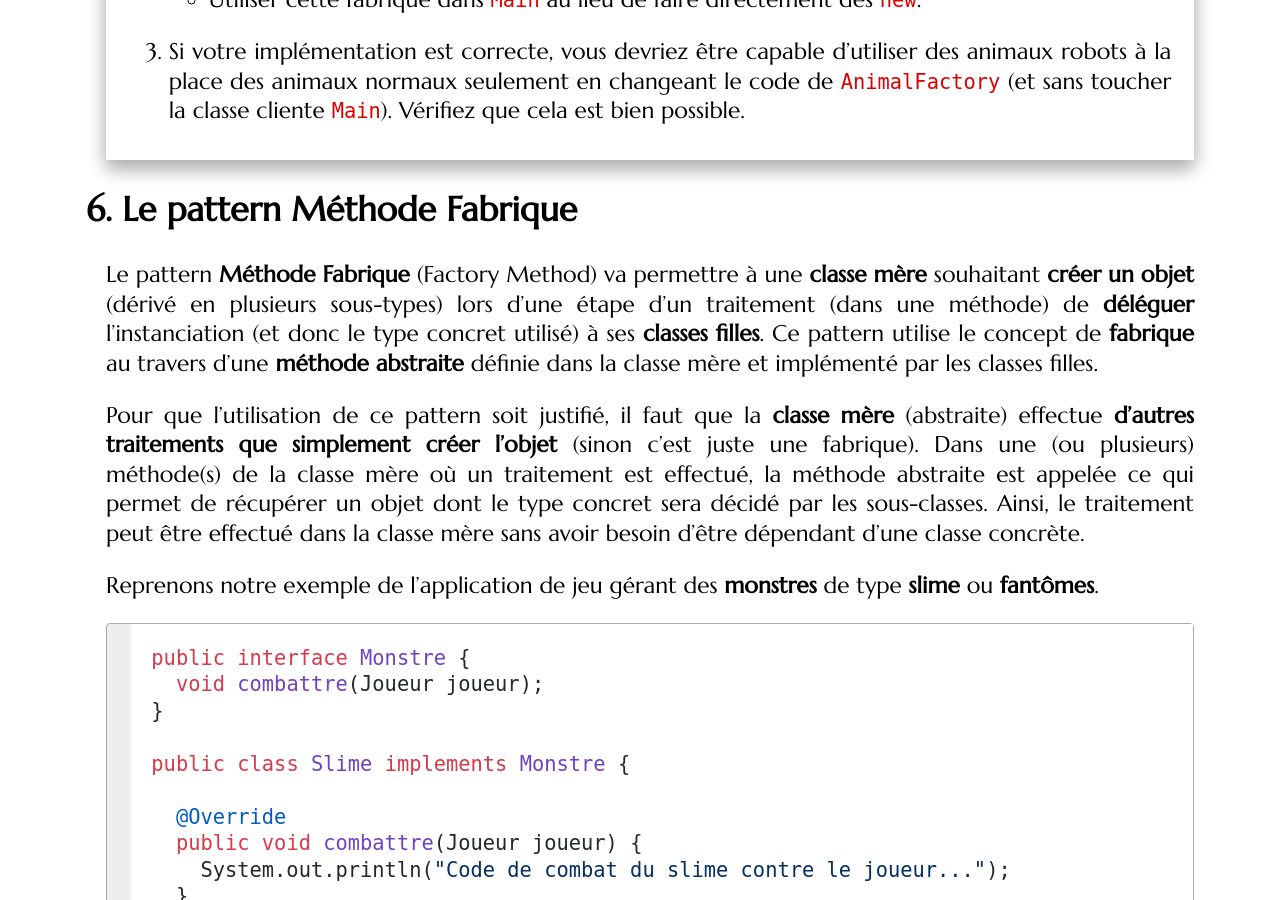
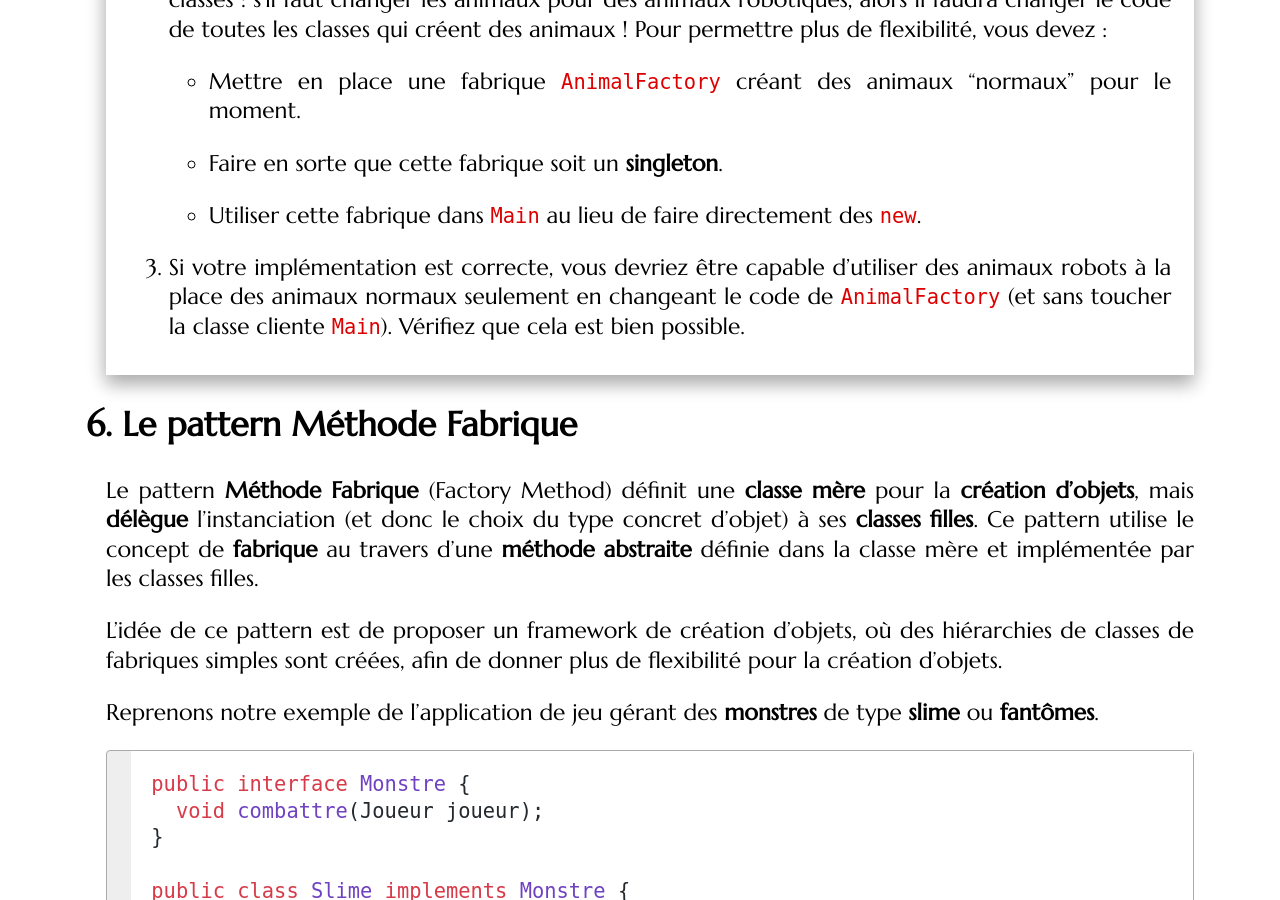
Before and after one commit to mgasquet/R304-QualiteDeveloppement, a Jekyll site: the page built from tutorials/tutorial4.md, in a window 1280 px wide and 900 px high, scrolled down 43623 px. Built offline with Jekyll 4.4.1, drawn with Linux system fonts in a browser that asks for light colours; some web fonts are replaced; some of the changed text lies outside the part shown.

Commit message:
précision explications fabriques simples vs factory method

```diff
--- a/tutorials/tutorial4.md
+++ b/tutorials/tutorial4.md
@@ -1256,6 +1256,11 @@ La première méthode (avec le bloc **switch**) pourrait ressembler à du mauvai
 
 Avec notre implémentation, il est éventuellement possible d'utiliser une autre marque de café qui possède son propre type d'expresso et de cappuccino (avec des graines de provenances différentes, et une autre marque de sucre). Il suffira de changer la fabrique sans impacter le reste des classes. Mais que se passerait-il si on souhaitait faire cohabiter ces différentes **marques** de café, avec leur propre machine ? Il est possible de régler ce problème avec les patterns **méthode fabrique** et/ou **fabrique abstraite** (nous détaillerons plutôt cela dans la **synthèse de cours** dédiée).
 
+**Remarque :** observez, que vis-à-vis du principe **Ouvert/Fermé** cette solution n'est pas idéale, car :
+* le client doit correctement passer en paramètre la bonne chaîne de caractère pour désigner le type de café "_expresso_" ou "_cappuccino_"
+* si on souhaite ajouter un nouveau type de café, il faudra modifier la fabrique.
+
+Nous allons régler ces problèmes lorsqu'on abordera le pattern **Méthode Fabrique**.
 ### Animaux
 
 Pour l'instant, testons votre compréhension de la **fabrique simple** :
@@ -1278,9 +1283,11 @@ Pour l'instant, testons votre compréhension de la **fabrique simple** :
 
 ## Le pattern Méthode Fabrique
 
-Le pattern **Méthode Fabrique** (Factory Method) va permettre à une **classe mère** souhaitant **créer un objet** (dérivé en plusieurs sous-types) lors d'une étape d'un traitement (dans une méthode) de **déléguer** l'instanciation (et donc le type concret utilisé) à ses **classes filles**. Ce pattern utilise le concept de **fabrique** au travers d'une **méthode abstraite** définie dans la classe mère et implémenté par les classes filles.
-
-Pour que l'utilisation de ce pattern soit justifié, il faut que la **classe mère** (abstraite) effectue **d'autres traitements que simplement créer l'objet** (sinon c'est juste une fabrique). Dans une (ou plusieurs) méthode(s) de la classe mère où un traitement est effectué, la méthode abstraite est appelée ce qui permet de récupérer un objet dont le type concret sera décidé par les sous-classes. Ainsi, le traitement peut être effectué dans la classe mère sans avoir besoin d'être dépendant d'une classe concrète.
+Le pattern **Méthode Fabrique** (Factory Method) définit une **classe mère** pour la **création d'objets**, mais **délègue** l'instanciation (et donc le choix du type concret d'objet) à ses **classes filles**. Ce pattern utilise le concept de **fabrique** au travers d'une **méthode abstraite** définie dans la classe mère et implémentée par les classes filles.
+
+L'idée de ce pattern est de proposer un framework de création d'objets, où des hiérarchies de classes de fabriques simples sont créées, afin de donner plus de flexibilité pour la création d'objets.
+
+[//]: # (Pour que l'utilisation de ce pattern soit justifié, il faut que la **classe mère** &#40;abstraite&#41; effectue **d'autres traitements que simplement créer l'objet** &#40;sinon c'est juste une fabrique&#41;. Dans une &#40;ou plusieurs&#41; méthode&#40;s&#41; de la classe mère où un traitement est effectué, la méthode abstraite est appelée ce qui permet de récupérer un objet dont le type concret sera décidé par les sous-classes. Ainsi, le traitement peut être effectué dans la classe mère sans avoir besoin d'être dépendant d'une classe concrète.)
 
 Reprenons notre exemple de l'application de jeu gérant des **monstres** de type **slime** ou **fantômes**.
 
```
